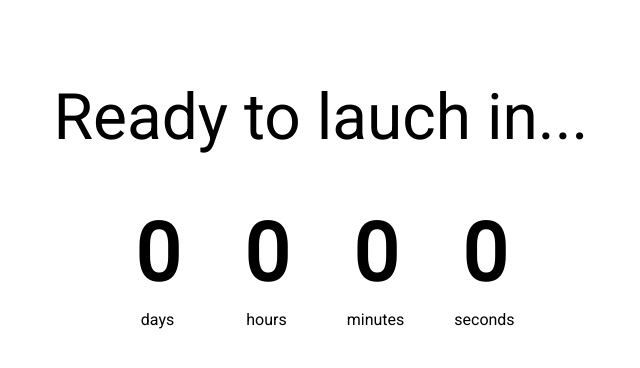
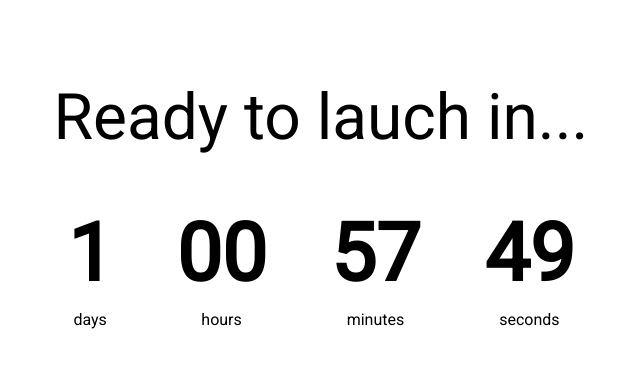
Before and after one commit to pedro25mascarenhas/countdown, a plain HTML site: page index.html in a window 1280 px wide. Shown: the whole page, without its empty margins (319-959 px from the left). Drawn offline with Linux system fonts and the light colour scheme.

Commit message:
feat: add countdown

```diff
--- a/index.html
+++ b/index.html
@@ -1,16 +1,15 @@
 <!DOCTYPE html>
 <html lang="en">
   <head>
-  <meta charset="UTF-8">
-  <meta http-equiv="X-UA-Compatible" content="IE=edge">
-  <meta name="viewport" content="width=], initial-scale=1.0">
-  <title>Desafio Contdown</title>
-  <link rel="stylesheet" href="style.css">
-  <script src="script.js" defer></script>
+    <meta charset="UTF-8" />
+    <meta http-equiv="X-UA-Compatible" content="IE=edge" />
+    <meta name="viewport" content="width=device-width, initial-scale=1.0" />
+    <title>Desafio Countdown</title>
+    <link rel="stylesheet" href="style.css" />
   </head>
   <body>
-  <h1>Ready to lauch in...
-  </h1>
+    <script src="script.js" defer></script>
+    <h1>Ready to lauch in...</h1>
 
     <div class="countdown-container">
       <div class="countdown-element">
--- /dev/null
+++ b/script.js
@@ -0,0 +1,30 @@
+const days = document.getElementById('days');
+const hours = document.getElementById('hours');
+const minutes = document.getElementById('minutes');
+const seconds = document.getElementById('seconds');
+
+const launch = '20 Jul 2022'
+
+function countdown(){
+  const launchDate = new Date(launch);
+  const currentDate = new Date();
+  const totalSeconds = (launchDate - currentDate) / 1000;
+  const daysEl = Math.floor(totalSeconds/3600/24);
+  const hoursEl = Math.floor(totalSeconds/3600) % 24;
+  const minutesEl= Math.floor(totalSeconds/60) % 60;
+  const secondsEl = Math.floor(totalSeconds) % 60;
+
+  days.innerHTML = daysEl;
+  hours.innerHTML = formatTime(hoursEl);
+  minutes.innerHTML = formatTime(minutesEl);
+  seconds.innerHTML = formatTime(secondsEl);
+}
+
+function formatTime(time) {
+  return time < 10 ? `0${time}` : time;
+}
+
+countdown()
+setInterval(countdown, 1000)
+
+//Show demais
```
Also changed, not shown: scripts.js (deleted). Lines whose indentation alone changed are shown as unchanged.
